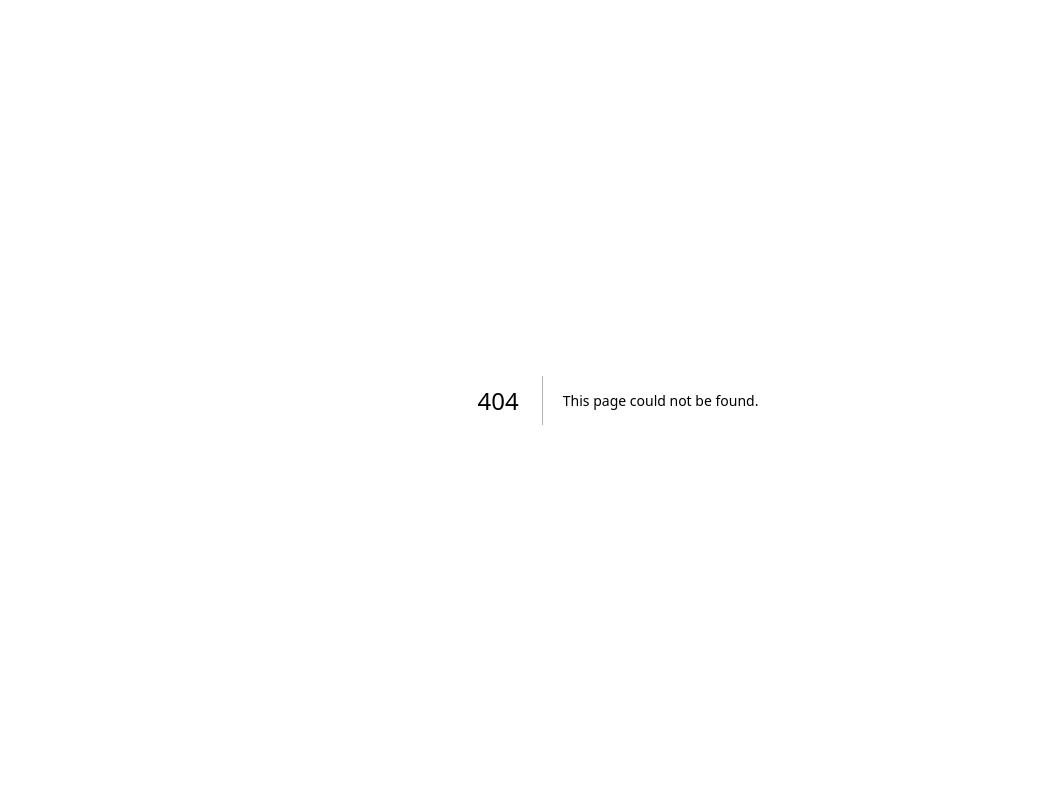
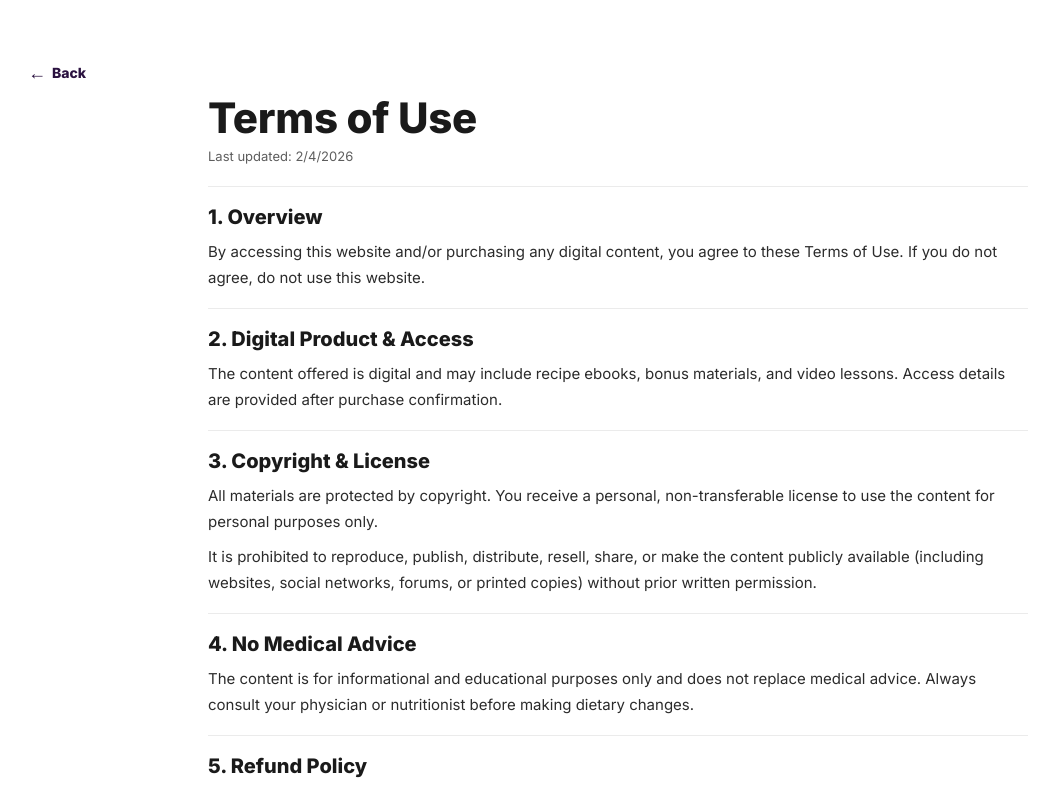
Before and after one commit to GustavoPiresJg/DelightsClub, a Next.js app: page /terms in a window 1280 px wide. Before the commit this address had no page. Shown: the top 792 px of the page, without its empty margins (22-1081 px from the left). Built offline with nearby package versions, Linux system fonts and the light colour scheme.

Commit message:
new archive's

```diff
--- a/src/app/globals.css
+++ b/src/app/globals.css
@@ -1660,3 +1660,215 @@ body {
   0%, 100% { transform: translate3d(0, 0, 0); }
   50%      { transform: translate3d(0, -10px, 0); }
 }
+
+
+
+
+
+
+/* ===== FOOTER ===== */
+.site-footer {
+  background: #160f24;
+  color: rgba(255, 255, 255, 0.88);
+  padding: 28px 16px;
+}
+
+.footer-wrap {
+  max-width: 1100px;
+  margin: 0 auto;
+  display: flex;
+  gap: 12px;
+  flex-direction: column;
+  align-items: center;
+  text-align: center;
+}
+
+.footer-brand {
+  font-weight: 700;
+  letter-spacing: 0.2px;
+  margin: 0;
+  font-size: 13px;
+  opacity: 0.9;
+}
+
+.footer-links {
+  display: flex;
+  align-items: center;
+  justify-content: center;
+  gap: 10px;
+  flex-wrap: wrap;
+}
+
+.footer-link {
+  color: #ff39ff;
+  font-weight: 800;
+  text-decoration: none;
+  font-size: 13px;
+}
+
+.footer-link:hover {
+  text-decoration: underline;
+}
+
+.footer-sep {
+  opacity: 0.5;
+}
+
+/* ===== LEGAL PAGES ===== */
+.legal-page {
+  min-height: 100vh;
+  background: #ffffff;
+  padding: 38px 16px 70px;
+  color: #1e1a2b;
+}
+
+.legal-wrap {
+  max-width: 820px;
+  margin: 0 auto;
+}
+
+.legal-title {
+  font-size: clamp(26px, 6vw, 42px);
+  line-height: 1.05;
+  margin: 0 0 8px;
+  letter-spacing: -0.3px;
+  font-weight: 900;
+}
+
+.legal-updated {
+  margin: 0 0 22px;
+  opacity: 0.7;
+  font-size: 13px;
+}
+
+.legal-section {
+  margin-top: 18px;
+  padding-top: 18px;
+  border-top: 1px solid rgba(0, 0, 0, 0.08);
+}
+
+.legal-section h2 {
+  margin: 0 0 10px;
+  font-size: clamp(16px, 4.2vw, 20px);
+  font-weight: 900;
+}
+
+.legal-section p {
+  margin: 0 0 10px;
+  font-size: 15px;
+  line-height: 1.7;
+  opacity: 0.92;
+}
+
+/* desktop */
+@media (min-width: 900px) {
+  .footer-wrap {
+    flex-direction: row;
+    justify-content: space-between;
+    text-align: left;
+  }
+}
+
+
+
+/* ===== LEGAL PAGES (Terms / Privacy) ===== */
+
+.legal-page {
+  min-height: 100vh;
+  background: #ffffff;
+  color: #1a1a1a;
+  padding: 20px 16px 40px;
+}
+
+.legal-header {
+  max-width: 900px;
+  margin: 0 auto 24px;
+  display: flex;
+  flex-direction: column;
+  gap: 12px;
+}
+
+.back-link {
+  width: fit-content;
+  font-size: 14px;
+  font-weight: 700;
+  text-decoration: none;
+  color: #6c2f9b;
+}
+
+.back-link:hover {
+  text-decoration: underline;
+}
+
+.legal-header h1 {
+  font-size: clamp(22px, 6vw, 32px);
+  font-weight: 800;
+  line-height: 1.2;
+}
+
+.legal-content {
+  max-width: 900px;
+  margin: 0 auto;
+  display: flex;
+  flex-direction: column;
+  gap: 14px;
+  font-size: 15px;
+  line-height: 1.6;
+}
+
+/* desktop readability */
+@media (min-width: 768px) {
+  .legal-page {
+    padding: 40px 24px 60px;
+  }
+
+  .legal-content {
+    font-size: 16px;
+  }
+}
+
+/* ===== LEGAL BACK LINK ===== */
+.legal-back {
+  display: inline-flex;
+  align-items: center;
+  gap: 6px;
+
+  width: fit-content;
+  margin: 18px 16px 8px;
+  padding: 6px 10px;
+  border-radius: 999px;
+
+  color: #2b1240;
+  text-decoration: none;
+  font-size: 14px;
+  font-weight: 800;
+
+  transition: background 160ms ease, transform 160ms ease, opacity 160ms ease;
+}
+
+.legal-back:hover {
+  background: rgba(43, 18, 64, 0.08);
+  transform: translateX(-2px);
+  opacity: 0.95;
+}
+
+.legal-back-icon {
+  font-size: 18px;
+  line-height: 1;
+}
+
+.legal-back-text {
+  line-height: 1;
+}
+
+@media (max-width: 520px) {
+  .legal-back {
+    margin: 14px 12px 6px;
+    padding: 8px 12px;
+    font-size: 15px;
+  }
+
+  .legal-back-icon {
+    font-size: 20px;
+  }
+}
--- /dev/null
+++ b/src/app/terms/page.js
@@ -0,0 +1,83 @@
+import Link from "next/link";
+
+export const metadata = {
+  title: "Terms of Use | Zero Delights Club",
+};
+
+export default function TermsPage() {
+  return (
+    <main className="legal-page">
+      {/* BACK LINK (sem onClick, funciona em Server Component) */}
+      <Link href="/" className="legal-back" aria-label="Go back to home">
+        <span className="legal-back-icon">←</span>
+        <span className="legal-back-text">Back</span>
+      </Link>
+
+      <div className="legal-wrap">
+        <h1 className="legal-title">Terms of Use</h1>
+        <p className="legal-updated">
+          Last updated: {new Date().toLocaleDateString()}
+        </p>
+
+        <section className="legal-section">
+          <h2>1. Overview</h2>
+          <p>
+            By accessing this website and/or purchasing any digital content, you
+            agree to these Terms of Use. If you do not agree, do not use this
+            website.
+          </p>
+        </section>
+
+        <section className="legal-section">
+          <h2>2. Digital Product & Access</h2>
+          <p>
+            The content offered is digital and may include recipe ebooks, bonus
+            materials, and video lessons. Access details are provided after
+            purchase confirmation.
+          </p>
+        </section>
+
+        <section className="legal-section">
+          <h2>3. Copyright & License</h2>
+          <p>
+            All materials are protected by copyright. You receive a personal,
+            non-transferable license to use the content for personal purposes
+            only.
+          </p>
+          <p>
+            It is prohibited to reproduce, publish, distribute, resell, share,
+            or make the content publicly available (including websites, social
+            networks, forums, or printed copies) without prior written
+            permission.
+          </p>
+        </section>
+
+        <section className="legal-section">
+          <h2>4. No Medical Advice</h2>
+          <p>
+            The content is for informational and educational purposes only and
+            does not replace medical advice. Always consult your physician or
+            nutritionist before making dietary changes.
+          </p>
+        </section>
+
+        <section className="legal-section">
+          <h2>5. Refund Policy</h2>
+          <p>
+            If a refund policy is offered on the checkout page, it applies as
+            described there. If you have any issues accessing the product,
+            contact support for help.
+          </p>
+        </section>
+
+        <section className="legal-section">
+          <h2>6. Contact</h2>
+          <p>
+            For questions about these terms, contact us using the support
+            information provided on the checkout or purchase confirmation.
+          </p>
+        </section>
+      </div>
+    </main>
+  );
+}
```
Also changed, not shown: src/app/page.js (+17 -0 lines).
